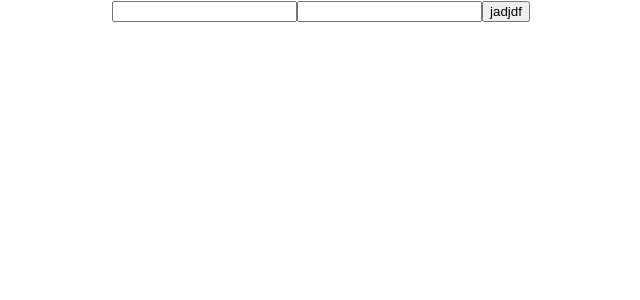
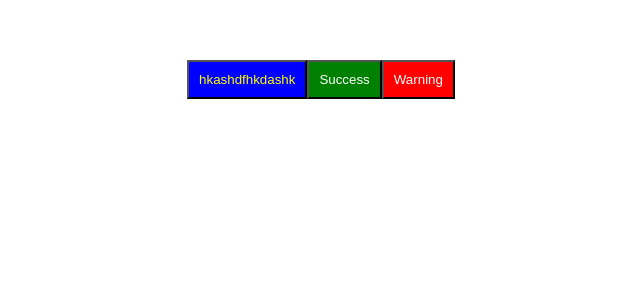
Before and after one commit to TeresaMarbanCastro/React-Redux-Fictizia, a React (Create React App) app in the folder render-components/: page / in a window 1280 px wide. Shown: the top 300 px of the page, without its empty margins (319-959 px from the left). Built offline with nearby package versions, Linux system fonts and the light colour scheme.

Commit message:
class 05

```diff
--- a/render-components/package.json
+++ b/render-components/package.json
@@ -3,9 +3,11 @@
   "version": "0.1.0",
   "private": true,
   "dependencies": {
+    "prop-types": "^15.7.2",
     "react": "^16.9.0",
     "react-dom": "^16.9.0",
-    "react-scripts": "3.1.1"
+    "react-scripts": "3.1.1",
+    "styled-components": "^4.4.0"
   },
   "scripts": {
     "start": "react-scripts start",
--- a/render-components/src/App.js
+++ b/render-components/src/App.js
@@ -32,7 +32,45 @@ import './App.css';
 // import ErrorHandler from './components4/ErrorHandler';
 import HOC from './components4/HOC';
 import Form from './components4/Form';
+import styled, { css } from 'styled-components';
+import colors from './components4/colors';
+import ShowServerConfig from './components4/ShowServerConfig';
+import PropTypes from 'prop-types';
 
+
+
+
+const Button = styled.button `
+  padding:10px;
+  boder: 2px solid black;
+  background-color: ${colors.primaryColour};
+  color: ${props => props.language === 'es' ? 'purple' : 'yellow'};
+  margin-top: 60px;
+
+
+  ${props => props.success && css `
+    background-color: green;
+    color: white;
+  `}
+
+  ${props => props.warning && css `
+  background-color: red;
+  color: white;
+`}
+`
+// const Greet = props =>
+//   <div>jdjd {props.name}</div>
+
+// Greet.PropTypes = {
+//   name: PropTypes.string
+// }
+
+
+// const config = {
+//   minConnections: true,
+//   maxConnections: false,
+//   restartAlways: true
+// }
 
 function App() {
   return (
@@ -75,7 +113,12 @@ function App() {
       {/* <ReactContext /> */}
       {/* <ErrorHandler /> */}
       {/* <HOC /> */}
-      <Form />
+      {/* <Form /> */}
+      <Button>hkashdfhkdashk</Button>
+      <Button language="es" success>Success</Button>
+      <Button warning>Warning</Button>
+      {/* <ShowServerConfig config/> */}
+      {/* <Greet /> */}
     </div>
   );
 }
--- /dev/null
+++ b/render-components/src/components4/ShowServerConfig.js
@@ -0,0 +1,12 @@
+// import React from 'react'
+// import PropTypes from 'prop-types';
+
+// class ShowServerConfig extends React.Component() {
+
+
+
+//     render(){
+//         return <div>{props.children}</div>
+//     }
+// }
+// export default ShowServerConfig
--- /dev/null
+++ b/render-components/src/components4/colors.js
@@ -0,0 +1,6 @@
+// import React from 'react'
+
+
+export default {
+    primaryColour: 'blue'
+}
```
Also changed, not shown: 1 other file (tests, documents, lock files or other folders).
